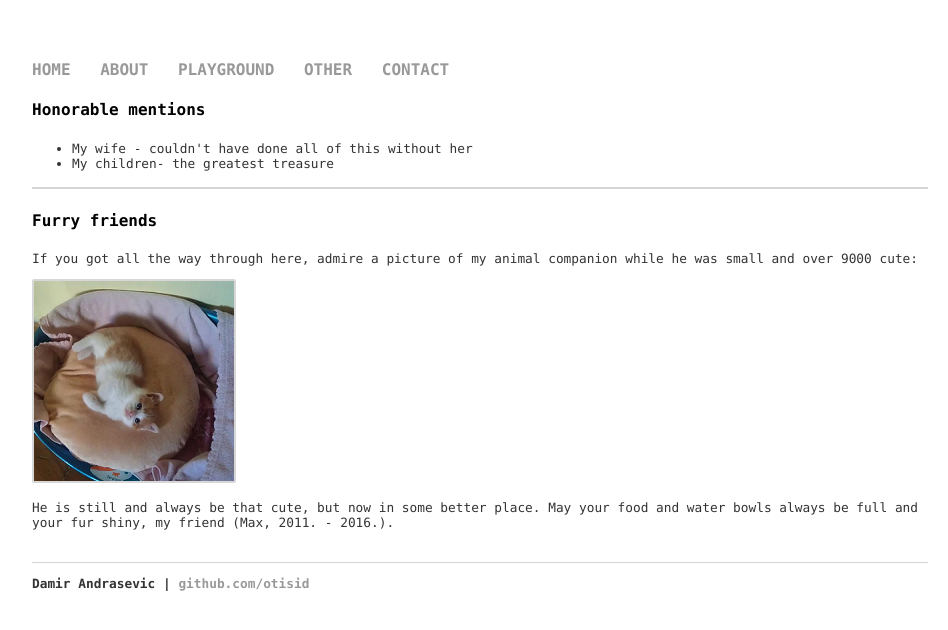
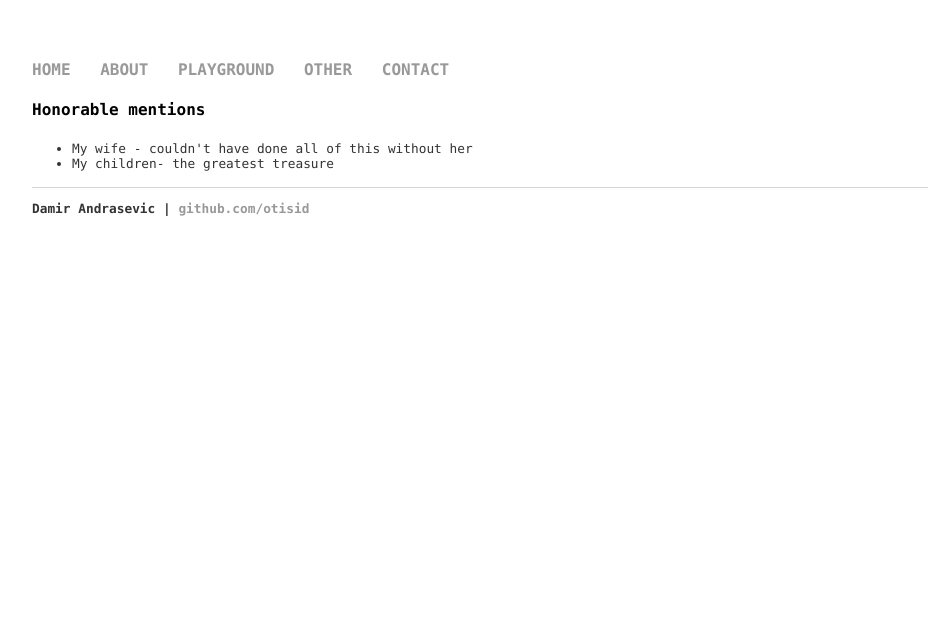
Before and after one commit to otisid/otisid.github.io, a Jekyll site: the page built from memo/index.html, in a window 1280 px wide. Shown: the top 630 px of the page, without its empty margins (160-1108 px from the left). Built offline with Jekyll 4.4.1, drawn with Linux system fonts in a browser that asks for light colours.

Commit message:
Remove tribute section for furry friend

```diff
--- a/memo/index.html
+++ b/memo/index.html
@@ -7,10 +7,3 @@ title: other
 	<li>My wife - couldn't have done all of this without her</li>
 	<li>My children- the greatest treasure</li>
 </ul>
-<hr>
-<h4>Furry friends</h4>
-<p>If you got all the way through here, admire a picture of my animal companion while he was small and over 9000 cute:</p>
-<img src="/sources/img/little_maxcat.png" title="Cute cat" alt="Here comes Max!">
-<br>
-<p>He is still and always be that cute, but now in some better place. May your food and water bowls always be full and your fur shiny, my friend (Max, 2011. - 2016.).</p>
-<br>
```
